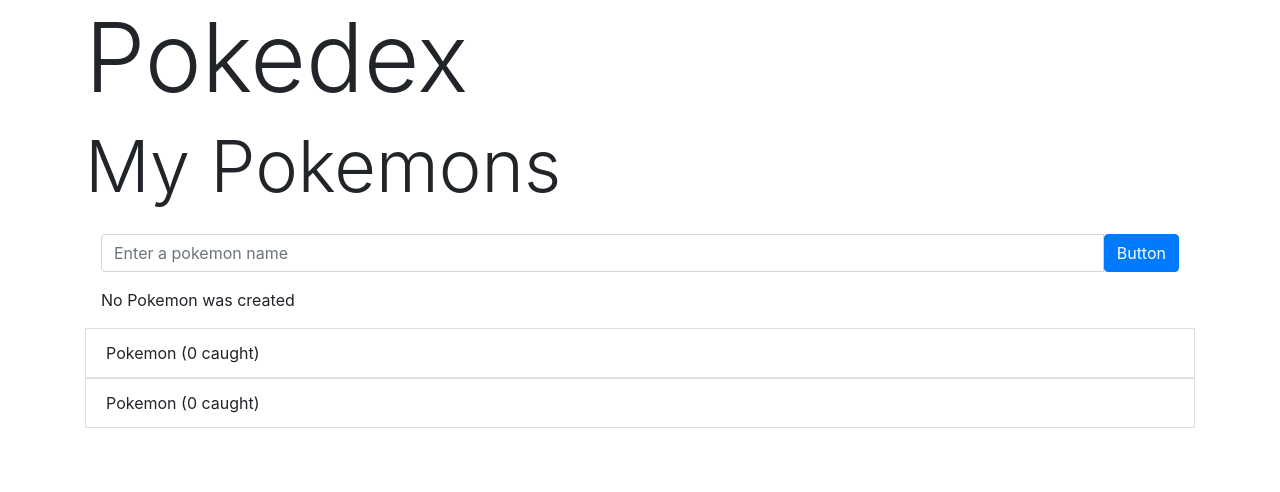
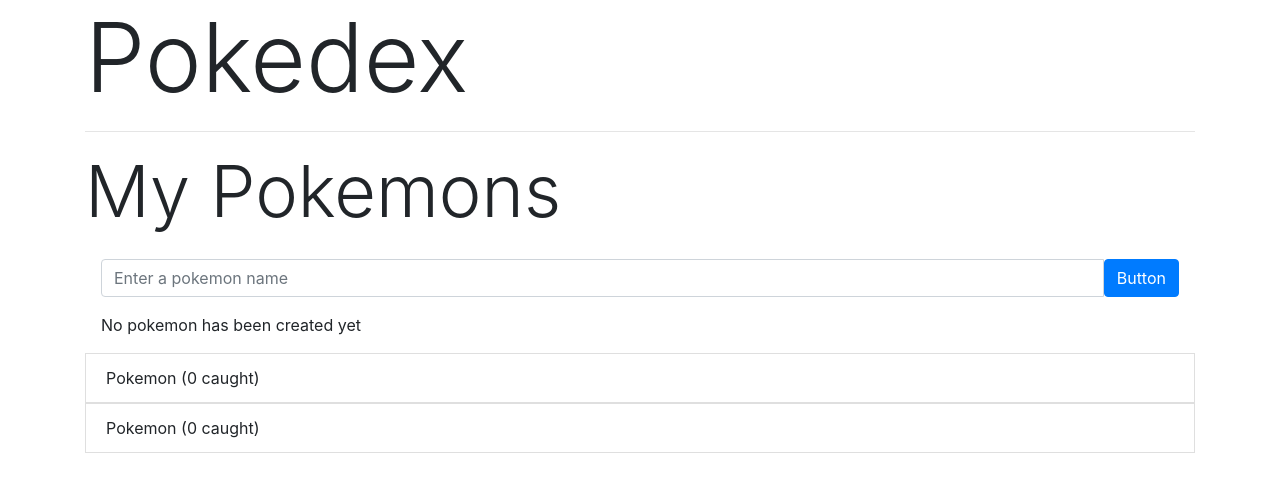
Before and after one commit to mvidailhet/ng-pokedex, an Angular app: page / in a window 1280 px wide. Shown: the top 492 px of the page. Built offline with nearby package versions, Linux system fonts and the light colour scheme.

Commit message:
ngIf et else

```diff
--- a/src/app/app.component.html
+++ b/src/app/app.component.html
@@ -1,6 +1,7 @@
 
 <div class="container">
   <h1 class="display-1">Pokedex</h1>
+  <hr>
 
   <pokedex-pokemon-list></pokedex-pokemon-list>
 </div>
--- a/src/app/components/pokemon-list/pokemon-list.component.html
+++ b/src/app/components/pokemon-list/pokemon-list.component.html
@@ -17,7 +17,12 @@
       Button
     </button>
   </div>
-  <div>{{ pokemonAdditionStatus }}</div>
+  <div *ngIf="pokemonAdded; else noPokemon">
+    Pokemon was created ! Pokemon name is: {{ pokemonName }}
+  </div>
+  <ng-template #noPokemon>
+    No pokemon has been created yet
+  </ng-template>
 </div>
 
 <ul class="list-group">
--- a/src/app/components/pokemon-list/pokemon-list.component.ts
+++ b/src/app/components/pokemon-list/pokemon-list.component.ts
@@ -7,8 +7,8 @@
 })
 export class PokemonListComponent implements OnInit {
   allowNewPokemon = false;
-  pokemonAdditionStatus = 'No Pokemon was created';
   pokemonName = '';
+  pokemonAdded = false;
 
   constructor() { }
 
@@ -19,6 +19,6 @@
   }
 
   onAddPokemon() {
-    this.pokemonAdditionStatus = 'Pokemon was added : ' + this.pokemonName;
+    this.pokemonAdded = true;
   }
 }
```
